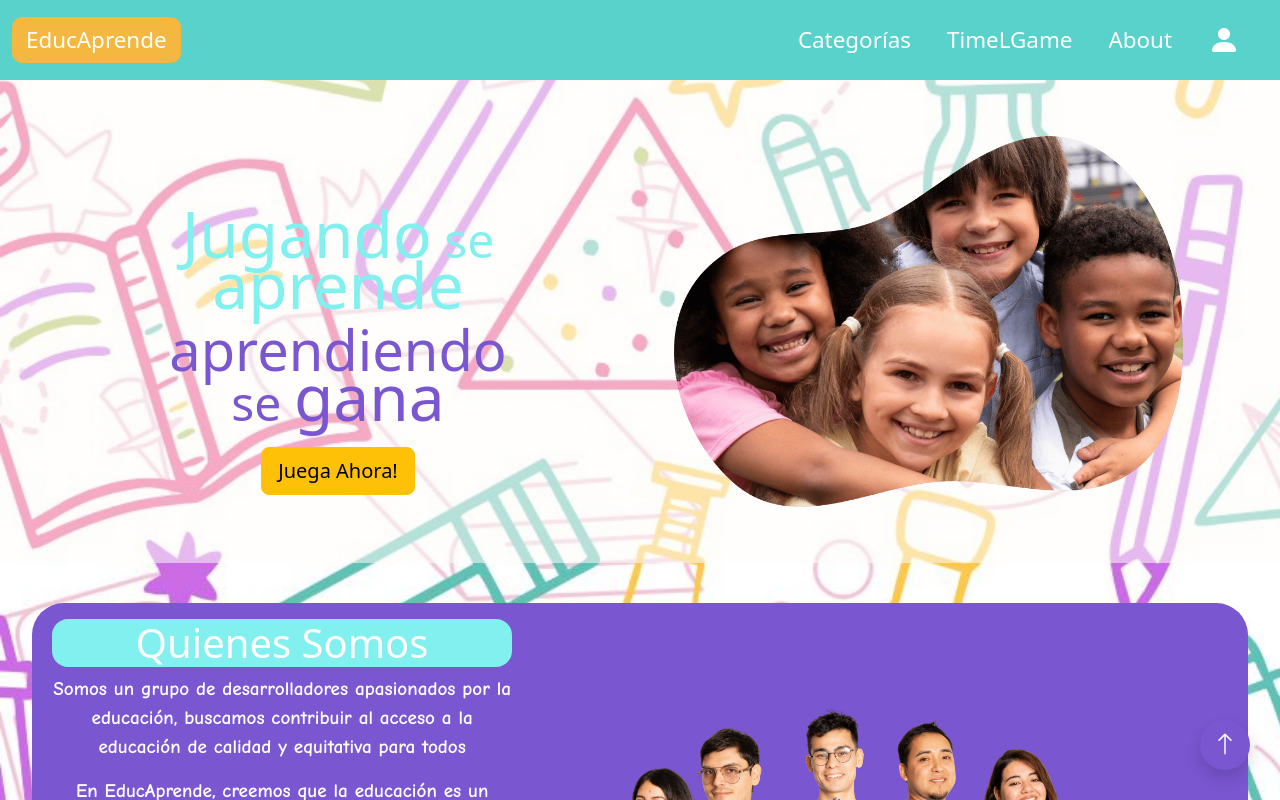
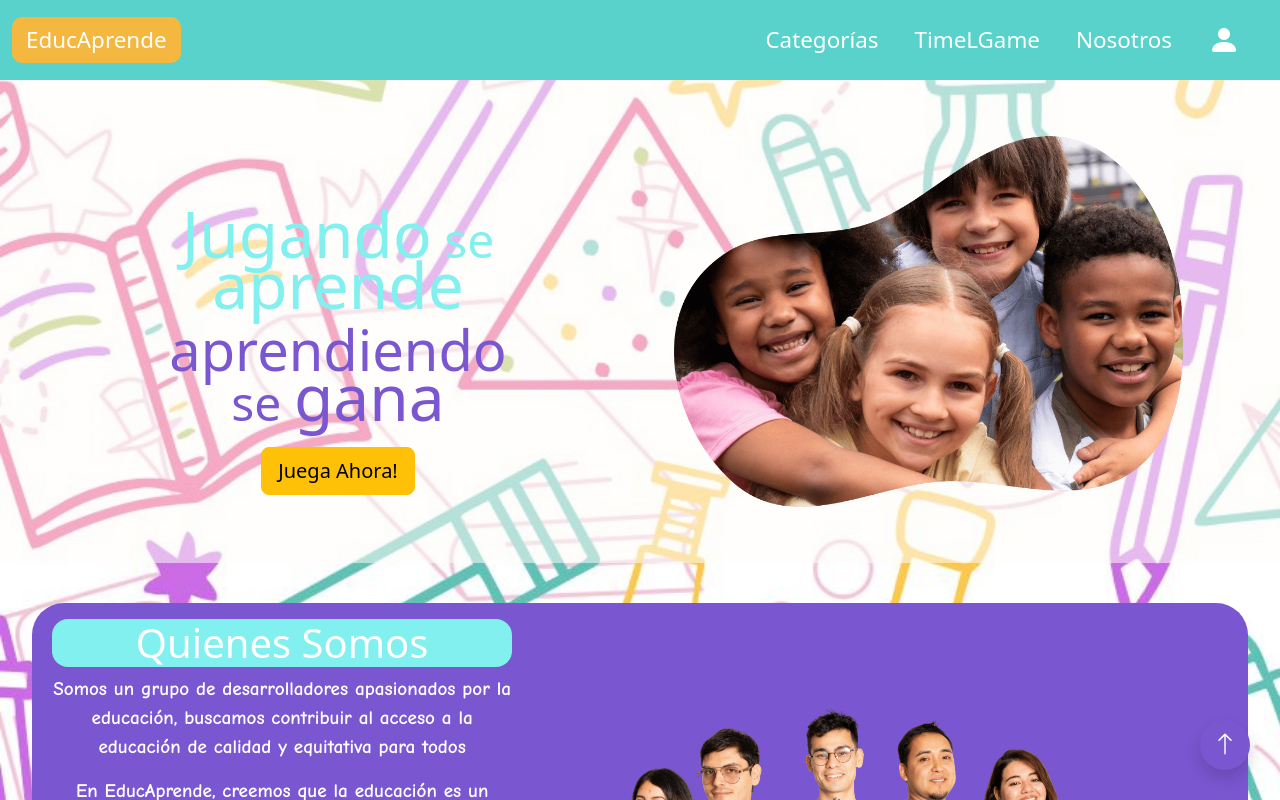
Before and after one commit to Margopvz/EducAprende-R, a React (Vite) app: page / in a window 1280 px wide. Shown: the top 800 px of the page. Built offline with nearby package versions, Linux system fonts and the light colour scheme; a web font is replaced by a local one.

Commit message:
Change Name

```diff
--- a/src/components/NavBar/NavBar.jsx
+++ b/src/components/NavBar/NavBar.jsx
@@ -29,7 +29,7 @@
                     <Link to={`/juegos/timelgame`} className="nav-link">TimeLGame</Link>
                 </li>
                 <li className="nav-item">
-                    <Link to={`/about`} className="nav-link">About</Link>
+                    <Link to={`/about`} className="nav-link">Nosotros</Link>
                 </li>
                 <li className="nav-item">
                     <a className="nav-link user-icon" href="#">
```
Also changed, not shown: 1 other file (tests, documents, lock files or other folders).
